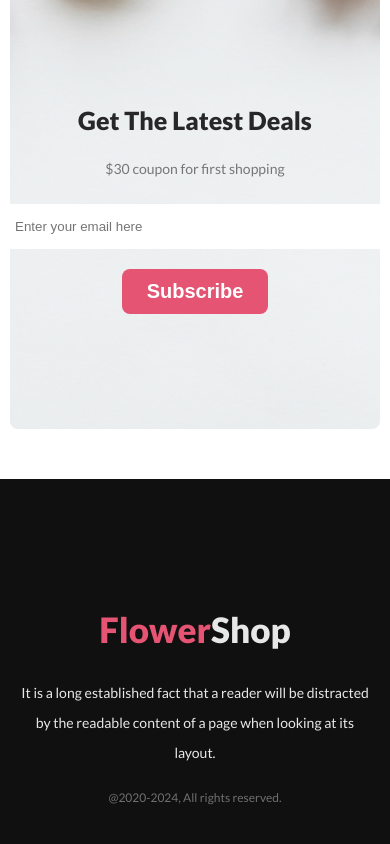
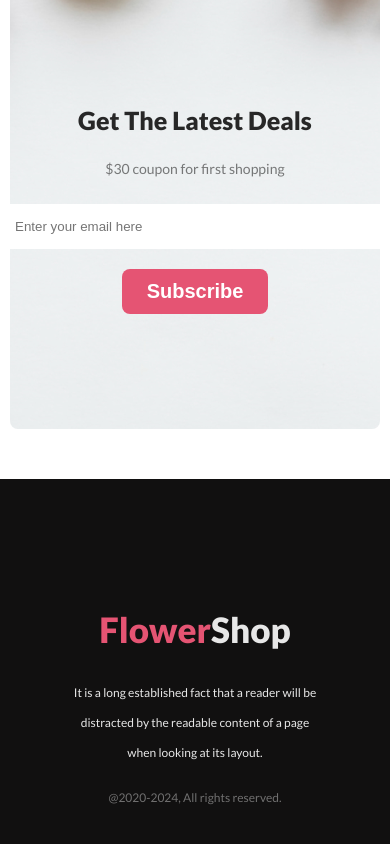
Before and after one commit to imnoim/flower-shop, a plain HTML site: page index.html in a window 390 px wide. Shown: the part 4332-5176 px from the top of the page. Drawn offline with Linux system fonts and the light colour scheme.

Commit message:
fixed footer

```diff
--- a/styles/flower.css
+++ b/styles/flower.css
@@ -440,8 +440,8 @@ input:focus {
     }
 
     .footer-description {
-        font-size: 14px;
-        width: 350px;
+        font-size: 12px;
+        width: 250px;
     }
 
     .copyright {
```
